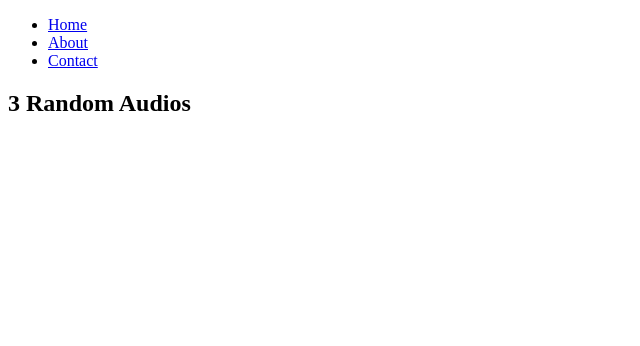
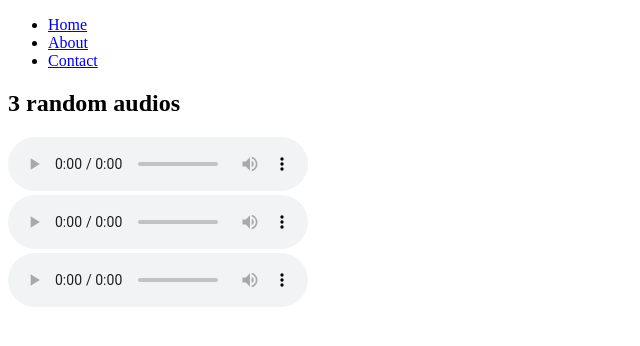
Before and after one commit to acciojob/semantic-navbar-and-audios-bsp3725k, a website: page main.html in a window 1280 px wide. Shown: the whole page, without its empty margins (0-640 px from the left). Drawn offline with Linux system fonts and the light colour scheme.

Commit message:
created a submission

```diff
--- a/main.html
+++ b/main.html
@@ -1,35 +1,38 @@
 <!DOCTYPE html>
+<html lang="en">
+<head>
+  <meta charset="UTF-8">
+  <meta name="viewport" content="width=device-width, initial-scale=1.0">
+  <title>Semantic Navbar & Audios</title>
+</head>
+<body>
 
-<html>
+  <!-- Semantic Navigation Bar -->
+  <nav>
+    <ul>
+      <li><a href="https://example.com" target="_blank">Home</a></li>
+      <li><a href="https://example.com/about" target="_blank">About</a></li>
+      <li><a href="https://example.com/contact" target="_blank">Contact</a></li>
+    </ul>
+  </nav>
 
-<head>
-	<link rel="stylesheet" href="styles.css">
-</head>
+  <!-- Audio Section -->
+  <section>
+    <h2>3 random audios</h2>
+    <audio controls>
+      <source src="http://commondatastorage.googleapis.com/codeskulptor-demos/DDR_assets/Kangaroo_MusiQue_-_The_Neverwritten_Role_Playing_Game.mp3" type="audio/mpeg">
+    </audio>
+    <br>
+    <audio controls>
+      <source src="http://commondatastorage.googleapis.com/codeskulptor-assets/Epoq-Lepidoptera.ogg" type="audio/ogg">
 
-<body>
-	<!-- the entire body must be written by student -->
-	<nav>
-		<ul>
-			<li>
-				<a href="http://example.com/home">Home</a>
-			</li>
-			<li>
-				<a href="http://example.com/about">About</a>
-			</li>
-			<li>
-				<a href="http://example.com/contact">Contact</a>
-			</li>
-		</ul>
-	</nav>
-	<section>
-		<h2>
-			3 Random Audios
-		</h2>
+    </audio>
+    <br>
+    <audio controls>
+      <source src="http://codeskulptor-demos.commondatastorage.googleapis.com/pang/paza-moduless.mp3" type="audio/mpeg">
 
-	</section>
-    <script type="text/javascript" src="./script.js">
-</script>
+    </audio>
+  </section>
 
 </body>
-
 </html>
```
